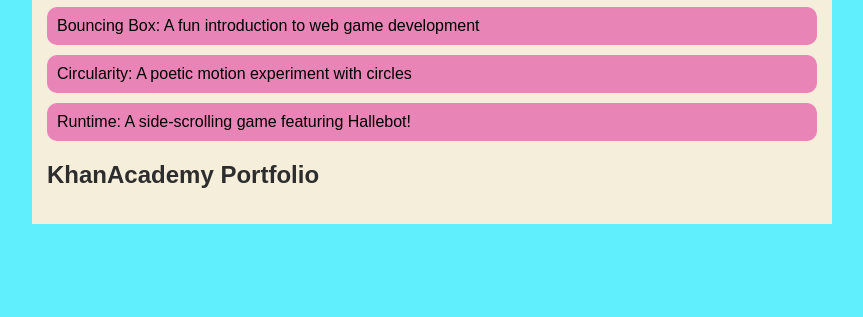
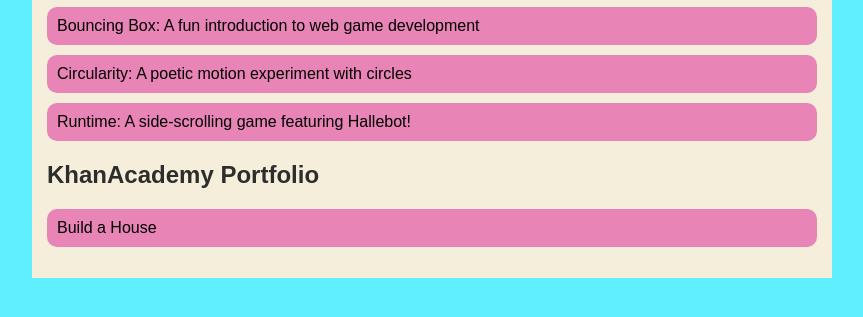
Before and after one commit to avaspurgeon/avaspurgeon.github.io, a plain HTML site: page portfolio.html in a window 1280 px wide. Shown: the part 217-534 px from the top of the page, without its empty margins (208-1071 px from the left). Drawn offline with Linux system fonts and the light colour scheme.

Commit message:
add Build a House

```diff
--- a/portfolio.html
+++ b/portfolio.html
@@ -33,6 +33,7 @@
     </ul>
     <h2>KhanAcademy Portfolio</h2>
     <ul id="portfolio">
+      <li><a href='https://www.khanacademy.org/computer-programming/spin-off-of-project-build-a-house/5679522290712576'>Build a House</a></li>
 
     </ul>
 
```
